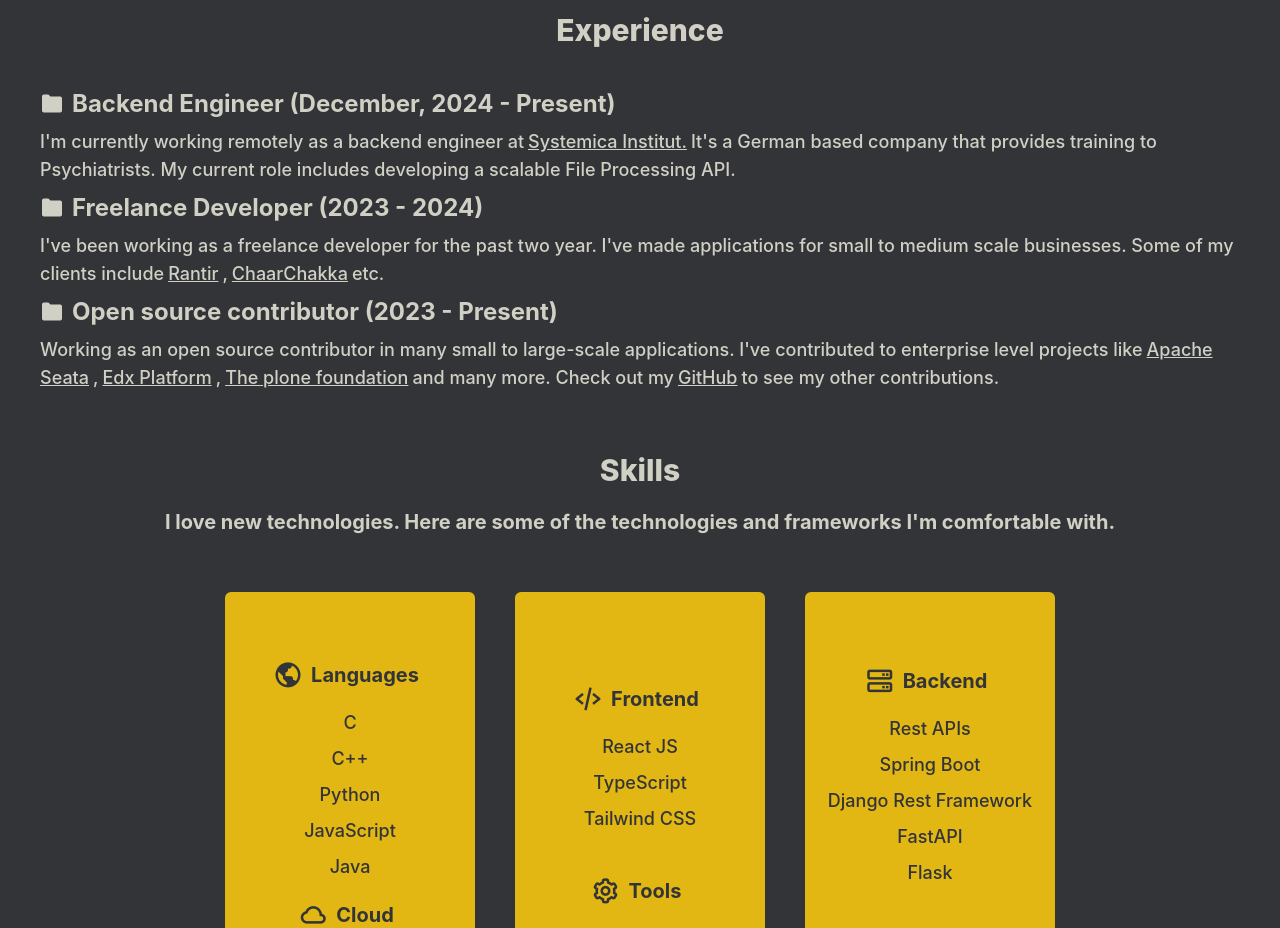
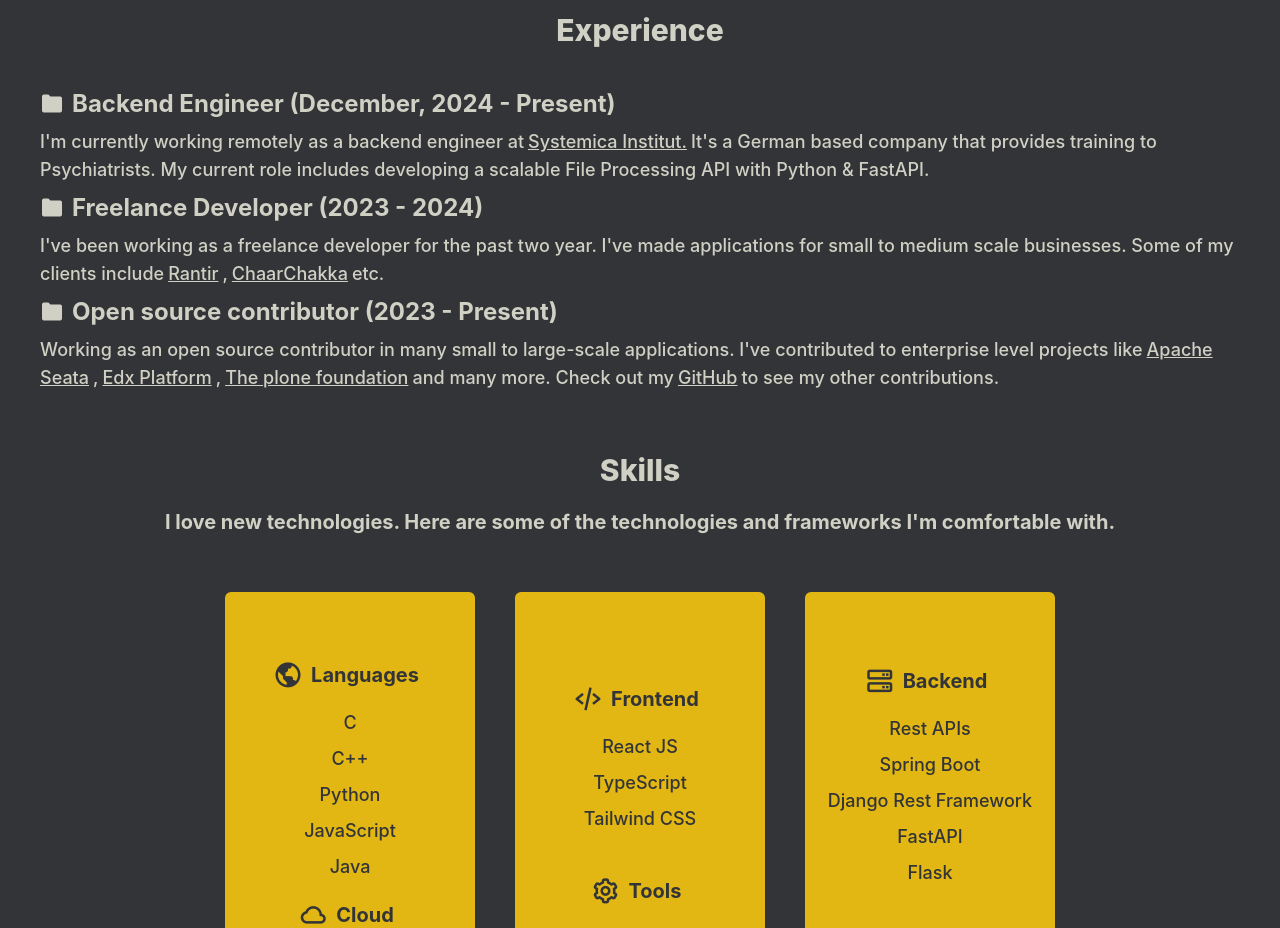
Before and after one commit to mehedikhan72/mehedikhan72.github.io, a React (Create React App) app: page / in a window 1280 px wide. Shown: the part 980-1908 px from the top of the page. Built offline with nearby package versions, Linux system fonts and the light colour scheme.

Commit message:
update resume

```diff
--- a/src/components/Experience.js
+++ b/src/components/Experience.js
@@ -18,7 +18,7 @@
         >
           Systemica Institut.
         </a>
-        It's a German based company that provides training to Psychiatrists. My current role includes developing a scalable File Processing API.
+        It's a German based company that provides training to Psychiatrists. My current role includes developing a scalable File Processing API with Python & FastAPI.
       </p>
 
 
```
Also changed, not shown: 1 other file (tests, documents, lock files or other folders).
